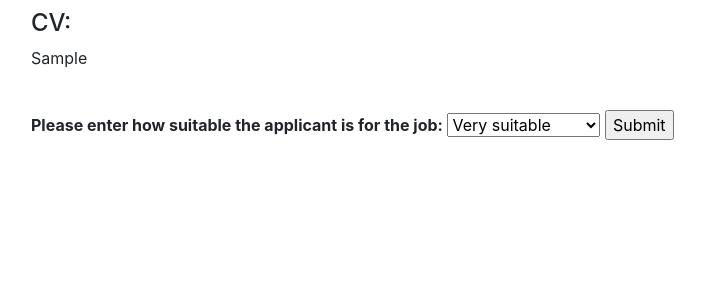
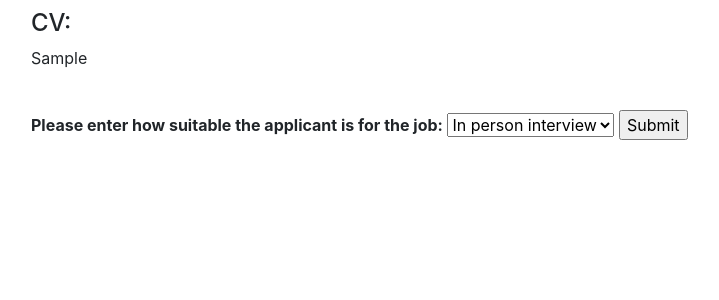
Before and after one commit to I-am-Cazza/group31-project, a Django app: template templates/employerportal/applicant.html in a window 1280 px wide. Shown: the part 288-588 px from the top of the page, without its empty margins (54-773 px from the left). Run offline with Django 3.2, Linux system fonts and the light colour scheme; tables that the repository leaves empty hold one stand-in row (values such as "Sample post"); the template is opened without the code that fills it: values that come from a table or form of the project are taken from there, most other values are stand-ins (such as "Sample title", 1, 10 or a date in 2020); data that the repository does not hold is empty; some libraries are stand-ins or nearby versions.

Commit message:
Changed applicant classifications

```diff
--- a/templates/employerportal/applicant.html
+++ b/templates/employerportal/applicant.html
@@ -20,10 +20,10 @@
          {% csrf_token %}
          <label style="font-size:16px;font-weight:bold;">Please enter how suitable the applicant is for the job:</label>
          <select name="classification">
-            <option value="Very suitable">Very suitable</option>
-            <option value="Acceptable">Acceptable</option>
-            <option value="Unacceptable">Unacceptable</option>
-            <option value="Not suitable at all">Not suitable at all</option>
+            <option value="In person interview">In person interview</option>
+            <option value="Phone interview">Phone interview</option>
+            <option value="Further testing">Further testing</option>
+            <option value="Reject applicant">Reject applicant</option>
          </select>
          <input type="submit" value="Submit">
       </form>
```
